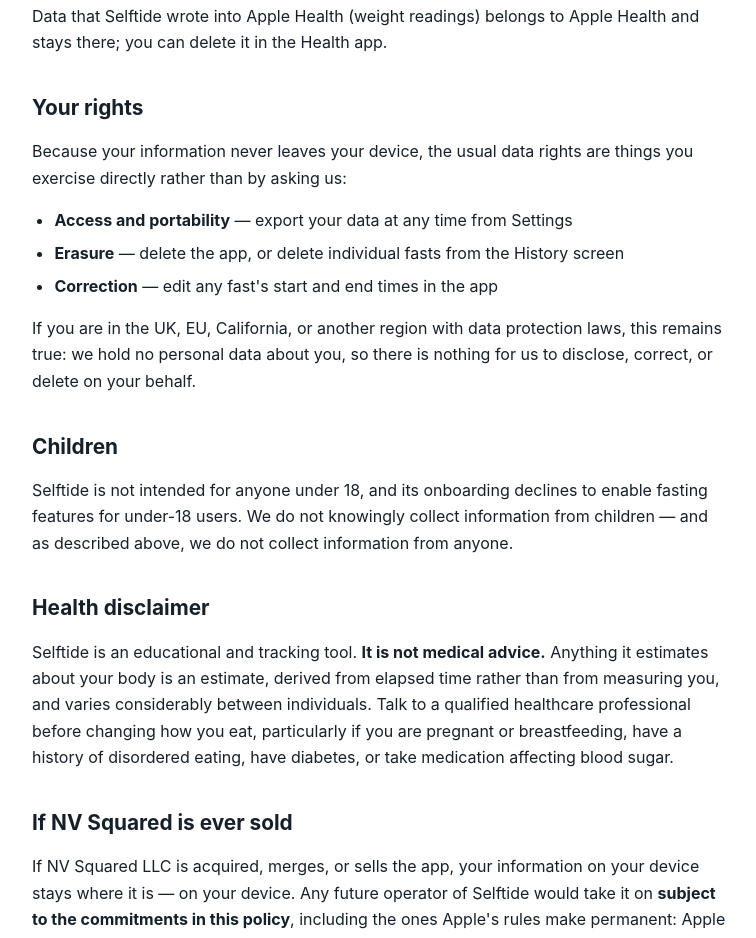
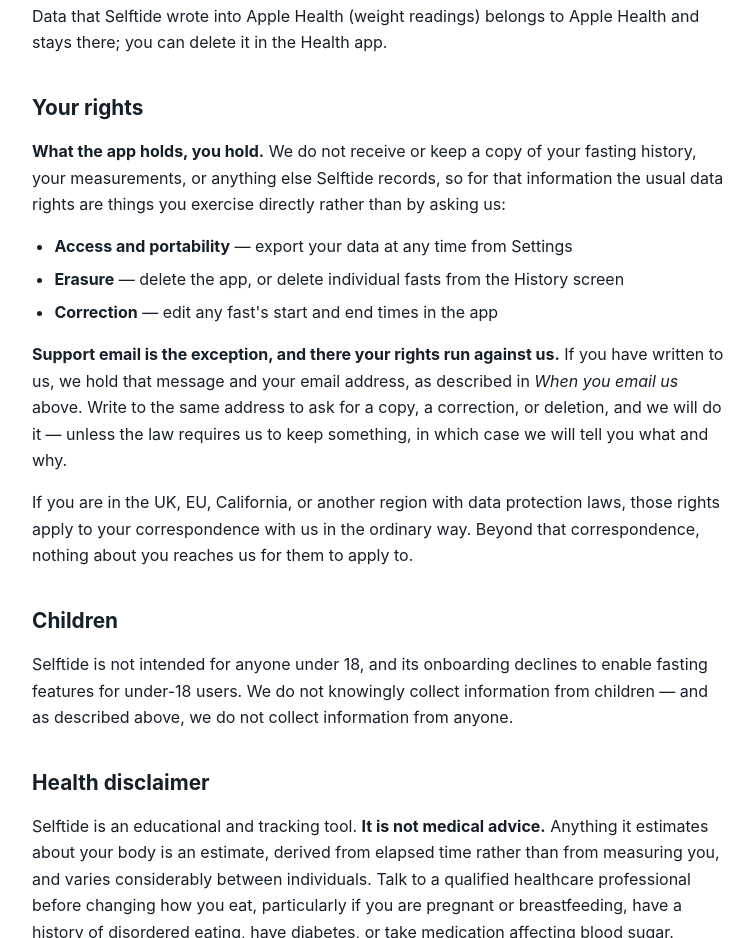
Before and after one commit to NV-Squared/selftide-legal, a plain HTML site: page selftide/privacy/index.html in a window 1280 px wide. Shown: the part 4747-5685 px from the top of the page, without its empty margins (260-1016 px from the left). Drawn offline with Linux system fonts and the light colour scheme.

Commit message:
Your rights: name the support mailbox as the exception
The section said we hold no personal data and that information never
leaves the device. The first contradicts the When you email us section
added a few days ago; the second is the iCloud Backup claim again, in a
third place. Rights over support correspondence now run against us and
say how to exercise them.

The support page's 'we hold nothing about you' is corrected the same way.

Generated by Tools/build-legal-pages.py (Selftide EB-045). Never
hand-edited.

```diff
--- a/selftide/privacy/index.html
+++ b/selftide/privacy/index.html
@@ -93,13 +93,14 @@
 <p><strong>Deleting the app deletes everything it stored.</strong> There is no copy on a server to request removal of, because there is no server.</p>
 <p>Data that Selftide wrote into Apple Health (weight readings) belongs to Apple Health and stays there; you can delete it in the Health app.</p>
 <h2>Your rights</h2>
-<p>Because your information never leaves your device, the usual data rights are things you exercise directly rather than by asking us:</p>
+<p><strong>What the app holds, you hold.</strong> We do not receive or keep a copy of your fasting history, your measurements, or anything else Selftide records, so for that information the usual data rights are things you exercise directly rather than by asking us:</p>
 <ul>
 <li><strong>Access and portability</strong> — export your data at any time from Settings</li>
 <li><strong>Erasure</strong> — delete the app, or delete individual fasts from the History screen</li>
 <li><strong>Correction</strong> — edit any fast&#x27;s start and end times in the app</li>
 </ul>
-<p>If you are in the UK, EU, California, or another region with data protection laws, this remains true: we hold no personal data about you, so there is nothing for us to disclose, correct, or delete on your behalf.</p>
+<p><strong>Support email is the exception, and there your rights run against us.</strong> If you have written to us, we hold that message and your email address, as described in <em>When you email us</em> above. Write to the same address to ask for a copy, a correction, or deletion, and we will do it — unless the law requires us to keep something, in which case we will tell you what and why.</p>
+<p>If you are in the UK, EU, California, or another region with data protection laws, those rights apply to your correspondence with us in the ordinary way. Beyond that correspondence, nothing about you reaches us for them to apply to.</p>
 <h2>Children</h2>
 <p>Selftide is not intended for anyone under 18, and its onboarding declines to enable fasting features for under-18 users. We do not knowingly collect information from children — and as described above, we do not collect information from anyone.</p>
 <h2>Health disclaimer</h2>
```
Also changed, not shown: selftide/support/index.html (+1 -1 lines).
